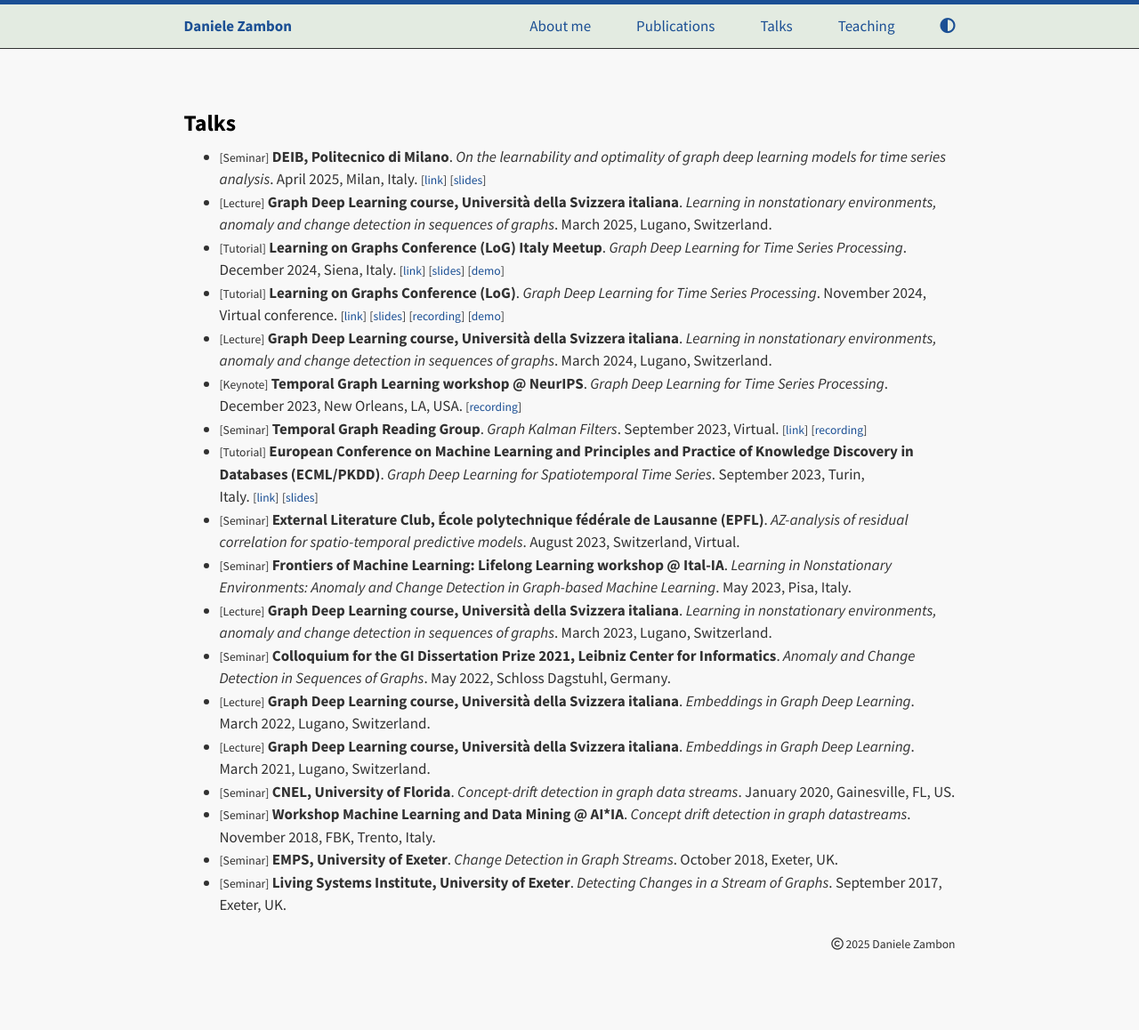
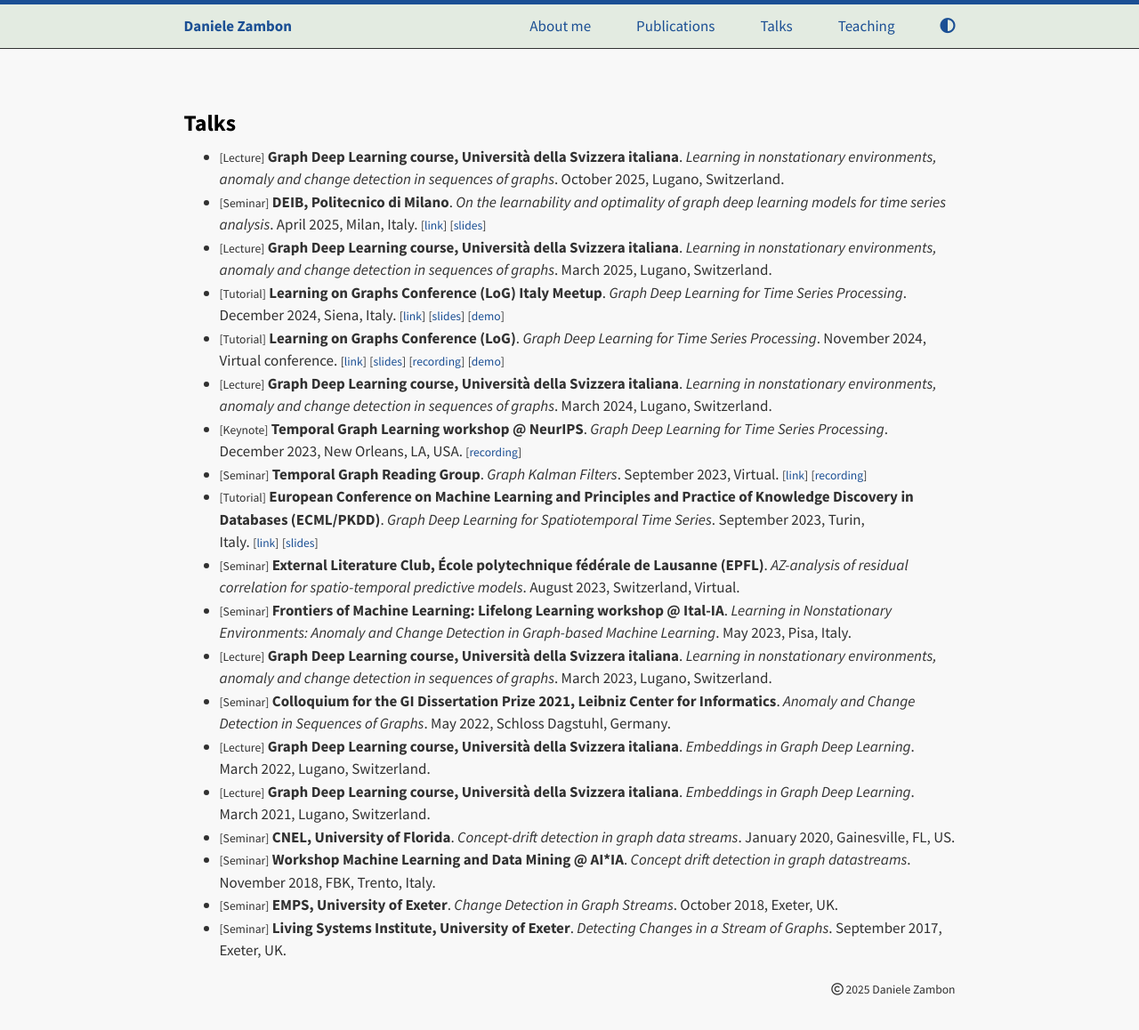
Before and after one commit to dzambon/dzambon.github.io, a Jekyll site: the page built from talks.md, in a window 1280 px wide. Shown: the whole page at 89% size. Built offline with Jekyll 4.4.1, drawn with Linux system fonts in a browser that asks for light colours; nearby versions of some CDN libraries; a style sheet for code colours, icons or effects is not loaded; before the commit the page ends 1107 px from its top, so only the background shows below that.

Commit message:
added gdl lecture

```diff
--- a/_data/talks.yaml
+++ b/_data/talks.yaml
@@ -61,6 +61,12 @@
     city: Exeter, UK
     type: Seminar
 # Lectures
+  -
+    venue: Graph Deep Learning course, Università della Svizzera italiana
+    city: Lugano, Switzerland
+    date: 2025-10-17
+    title: Learning in nonstationary environments, anomaly and change detection in sequences of graphs
+    type: Lecture
   -
     venue: Graph Deep Learning course, Università della Svizzera italiana
     city: Lugano, Switzerland
```
